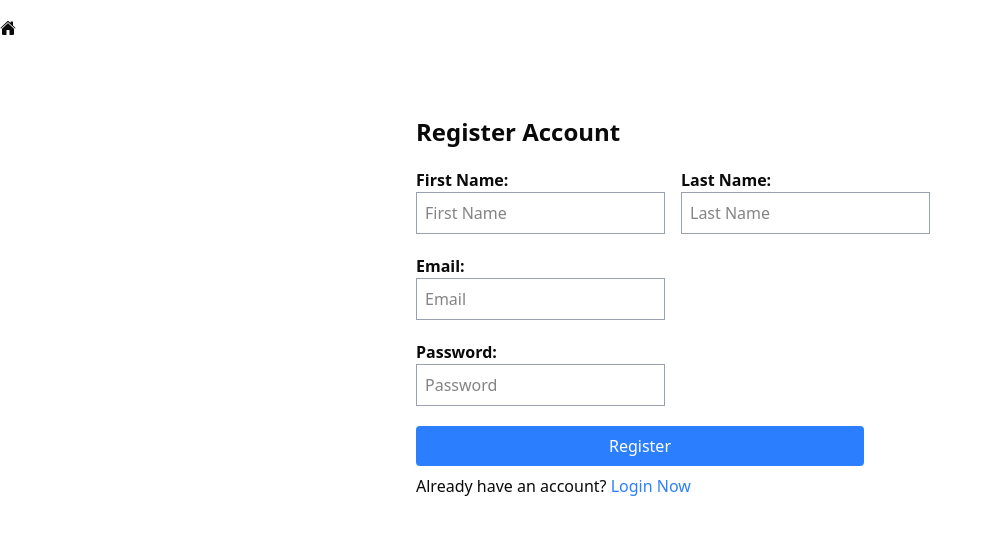
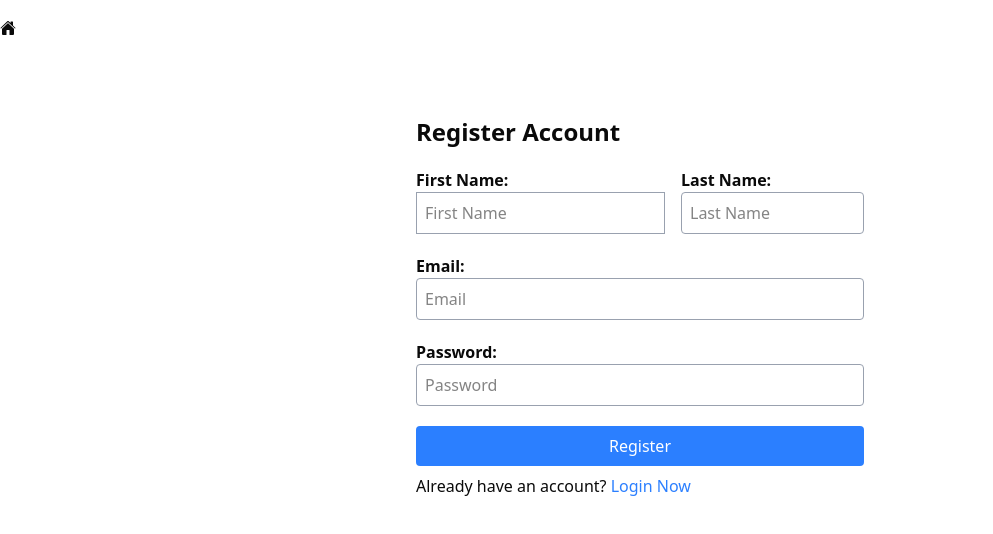
Before and after one commit to Shdeveloper12/E-Commerce-Platform, a Next.js app: page /register in a window 1280 px wide. Shown: the top 534 px of the page, without its empty margins (0-993 px from the left). Built offline with nearby package versions, Linux system fonts and the light colour scheme.

Commit message:
corrected width to input box

```diff
--- a/src/app/register/page.tsx
+++ b/src/app/register/page.tsx
@@ -16,17 +16,17 @@ export default function register() {
                 </div>
                 <div>
                     <label className='text-md font-bold mb-5' htmlFor="lastName">Last Name:</label>
-                <input className='border-gray-400 border-1 p-2' placeholder='Last Name' type="text" id="lastName" name="lastName" required />
+                <input className='border-gray-400 border-1 p-2 w-full rounded' placeholder='Last Name' type="text" id="lastName" name="lastName" required />
                 </div>
 
             </div>
             <div className='mb-5'>
                 <label className='text-md font-bold  block' htmlFor="email">Email:</label>
-                <input className='border-gray-400 border-1 p-2' placeholder='Email' type="email" id="email" name="email" required />
+                <input className='border-gray-400 border-1 p-2 w-full rounded' placeholder='Email' type="email" id="email" name="email" required />
             </div>
             <div className='mb-5'>
                 <label className='text-md font-bold block' htmlFor="password">Password:</label>
-                <input className='border-gray-400 border-1 p-2' placeholder='Password' type="password" id="password" name="password" required />
+                <input className='border-gray-400 border-1 p-2 w-full rounded' placeholder='Password' type="password" id="password" name="password" required />
             </div>
             <button className='bg-blue-500 mb-2 hover:bg-blue-600 w-full text-white p-2 rounded' type="submit">Register</button>
         </form>
```
